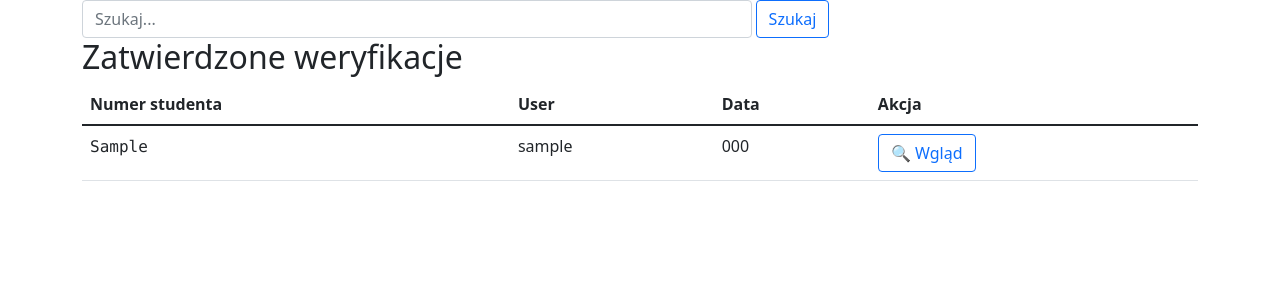
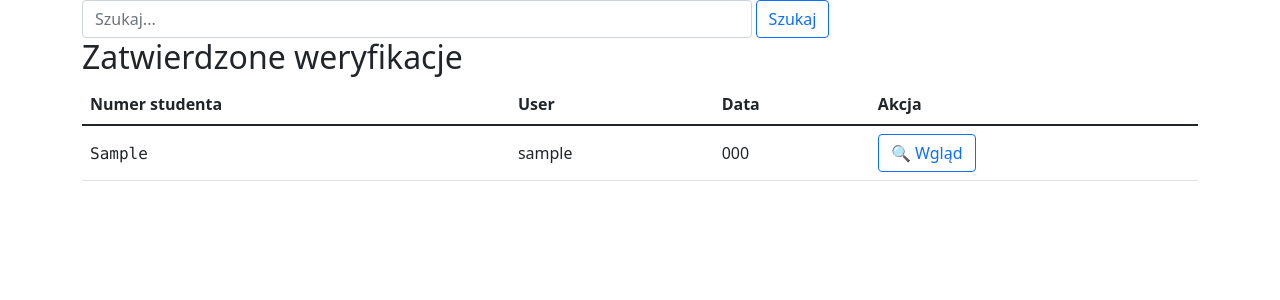
Before and after one commit to pjatk21/pjatk-cat-guard, a Python web app: template webpanel/templates/admin/accepted.html in a window 1280 px wide. Shown: the part 56-356 px from the top of the page. Run offline with Jinja, Linux system fonts and the light colour scheme; the template is opened without the code that fills it: most values are stand-ins (such as "Sample title", 1, 10 or a date in 2020).

Commit message:
Small nits

```diff
--- a/webpanel/templates/admin/accepted.html
+++ b/webpanel/templates/admin/accepted.html
@@ -7,7 +7,7 @@
         <button class="btn btn-outline-primary">Szukaj</button>
     </form>
     <h2>Zatwierdzone weryfikacje</h2>
-    <table class="table-hover  table">
+    <table class="table-hover table align-middle">
         <thead>
             <tr>
                 <th>Numer studenta</th>
--- a/webpanel/templates/admin/rejected.html
+++ b/webpanel/templates/admin/rejected.html
@@ -7,7 +7,7 @@
         <button class="btn btn-outline-primary">Szukaj</button>
     </form>
     <h2>Odrzucone weryfikacje</h2>
-    <table class=" table table-hover">
+    <table class=" table table-hover align-middle">
         <thead>
             <tr>
                 <th>ID formy</th>
```
